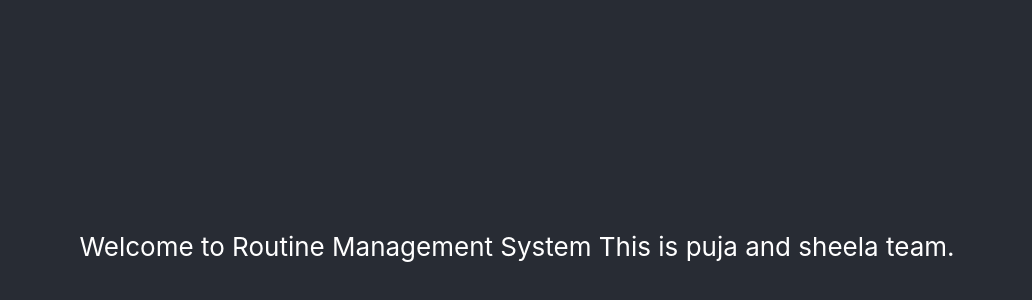
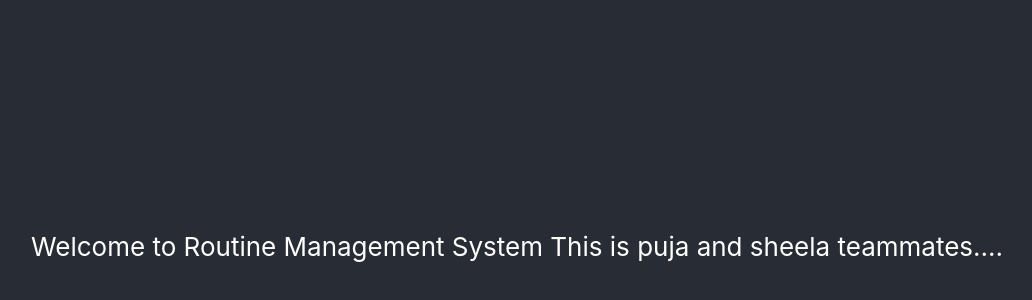
Before and after one commit to sheelaadhikari/RoutineManagementSystem, a React (Create React App) app in the folder client/: page / in a window 1280 px wide. Shown: the part 154-454 px from the top of the page, without its empty margins (123-1155 px from the left). Built offline with nearby package versions, Linux system fonts and the light colour scheme.

Commit message:
puja and sheela

```diff
--- a/client/src/App.js
+++ b/client/src/App.js
@@ -6,7 +6,7 @@ function App() {
     <div className="App">
       <header className="App-header">
        Welcome to Routine Management System
-       This is puja and sheela team.
+       This is puja and sheela teammates....
       </header>
     </div>
   );
```
